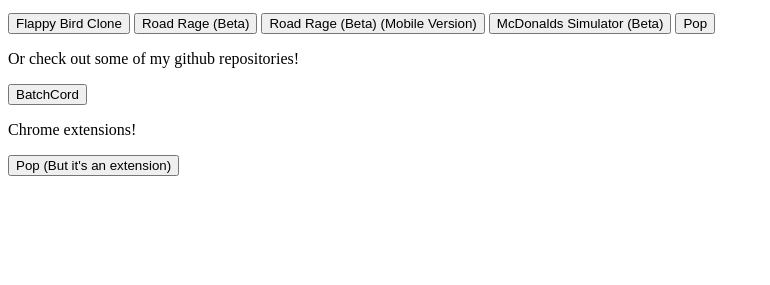
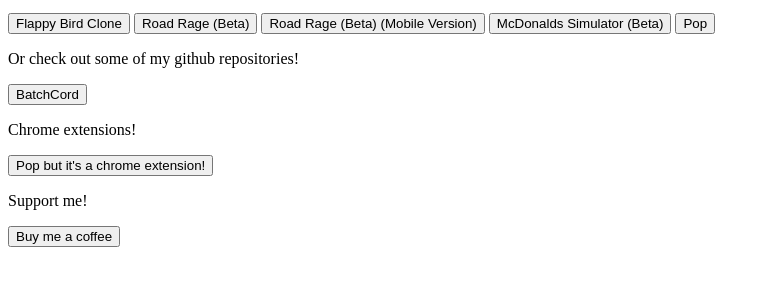
Before and after one commit to Electraboss/Electraboss.github.io, a plain HTML site: page index.html in a window 1280 px wide. Shown: the part 101-386 px from the top of the page, without its empty margins (0-770 px from the left). Drawn offline with Linux system fonts and the light colour scheme.

Commit message:
Update index.html

```diff
--- a/index.html
+++ b/index.html
@@ -27,8 +27,12 @@
       BatchCord
     </button>
 <p>Chrome extensions!</p>
-    <button onclick="window.location.href='https://github.com/Electraboss/Electraboss.github.io/pop.crx' download;">
-      Pop (But it's an extension)
+    <button onclick="window.location.href='https://chrome.google.com/webstore/detail/pop/amljljepcoldiagnnlbhjomoaadciohp';">
+      Pop but it's a chrome extension!
+    </button>
+<p>Support me!</p>
+    <button onclick="window.location.href='https://www.buymeacoffee.com/Electraboss';">
+      Buy me a coffee
     </button>
 </body>
 </html>
```
